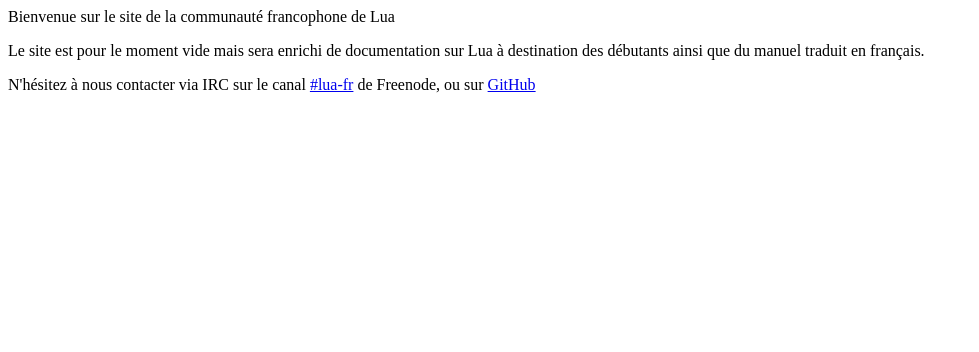
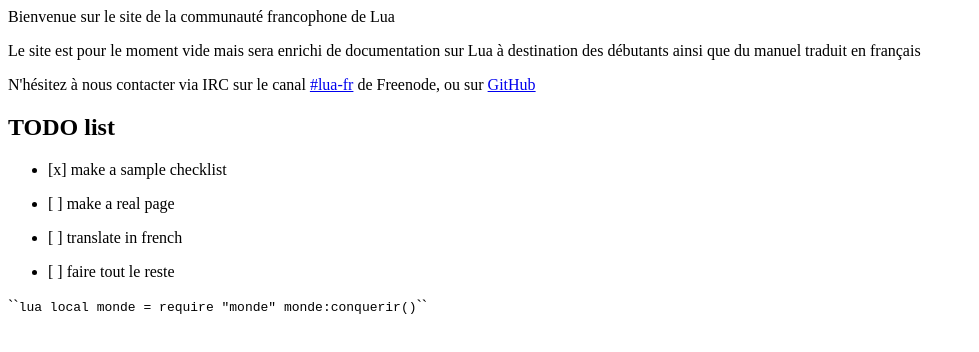
Before and after one commit to lua-fr/lua-fr.github.io, a plain HTML site: page index2.html in a window 1280 px wide. Shown: the whole page, without its empty margins (0-979 px from the left). Drawn offline with Linux system fonts and the light colour scheme.

Commit message:
generated pages for test

```diff
--- a/index2.html
+++ b/index2.html
@@ -1,11 +1,4 @@
-<html><head>
-<title>Lua-Fr</title>
-<meta charset="utf-8" />
-<link rel="shortcut icon" href="/favicon.ico" />
-</head>
-<body>
-<p>Bienvenue sur le site de la communauté francophone de Lua</p>
-<p>Le site est pour le moment vide mais sera enrichi de documentation sur Lua à destination des débutants ainsi que du manuel traduit en français.</p>
-<p>N'hésitez à nous contacter via IRC sur le canal <a href="http://webchat.freenode.net/?channels=#lua-fr">#lua-fr</a> de Freenode, ou sur <a href="https://github.com/lua-fr/">GitHub</a></p>
-</body>
-</html>
+<html><head><title>generated page</title></head><body>
+<p>Bienvenue sur le site de la communauté francophone de Lua</p><p>Le site est pour le moment vide mais sera enrichi de documentation sur Lua à destination des débutants ainsi que du manuel traduit en français</p><p>N'hésitez à nous contacter via IRC sur le canal <a href="http://webchat.freenode.net/?channels=#lua-fr">#lua-fr</a> de Freenode, ou sur <a href="https://github.com/lua-fr/">GitHub</a></p><h2>TODO list</h2><ul><li>[x] make a sample checklist</li></ul><ul><li>[ ] make a real page</li></ul><ul><li>[ ] translate in french</li></ul><ul><li>[ ] faire tout le reste</li></ul><p>``<code>lua
+local monde = require "monde"
+monde:conquerir()</code>``</p></body></html>
```
Also changed, not shown: 1 other file.
